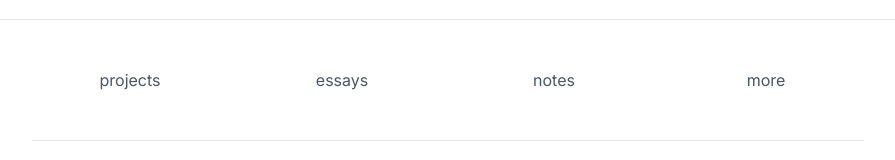
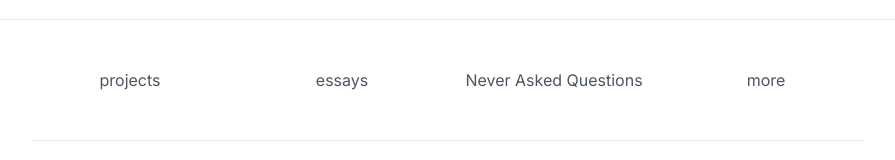
Before and after one commit to UmarbekFU/20th-version, a Next.js app: page / in a window 1280 px wide. Shown: the part 1241-1401 px from the top of the page, without its empty margins (192-1087 px from the left). Built offline with nearby package versions, Linux system fonts and the light colour scheme.

Commit message:
Update homepage footer: change 'notes' to 'Never Asked Questions'
- Replace 'notes' link with 'Never Asked Questions' in footer quick links
- Link now points to /naq page instead of /notes
- Maintains consistent styling and hover effects

```diff
--- a/app/page.tsx
+++ b/app/page.tsx
@@ -94,7 +94,7 @@ export default function HomePage() {
             <div className="grid grid-cols-2 md:grid-cols-3 lg:grid-cols-4 gap-4 text-center">
               <div><Link href="/projects" className="text-gray-600 dark:text-gray-300 hover:text-blue-600 dark:hover:text-blue-400 transition-colors">projects</Link></div>
               <div><Link href="/essays" className="text-gray-600 dark:text-gray-300 hover:text-blue-600 dark:hover:text-blue-400 transition-colors">essays</Link></div>
-              <div><Link href="/notes" className="text-gray-600 dark:text-gray-300 hover:text-blue-600 dark:hover:text-blue-400 transition-colors">notes</Link></div>
+              <div><Link href="/naq" className="text-gray-600 dark:text-gray-300 hover:text-blue-600 dark:hover:text-blue-400 transition-colors">Never Asked Questions</Link></div>
               <div><Link href="/more" className="text-gray-600 dark:text-gray-300 hover:text-blue-600 dark:hover:text-blue-400 transition-colors">more</Link></div>
             </div>
           </div>
```
